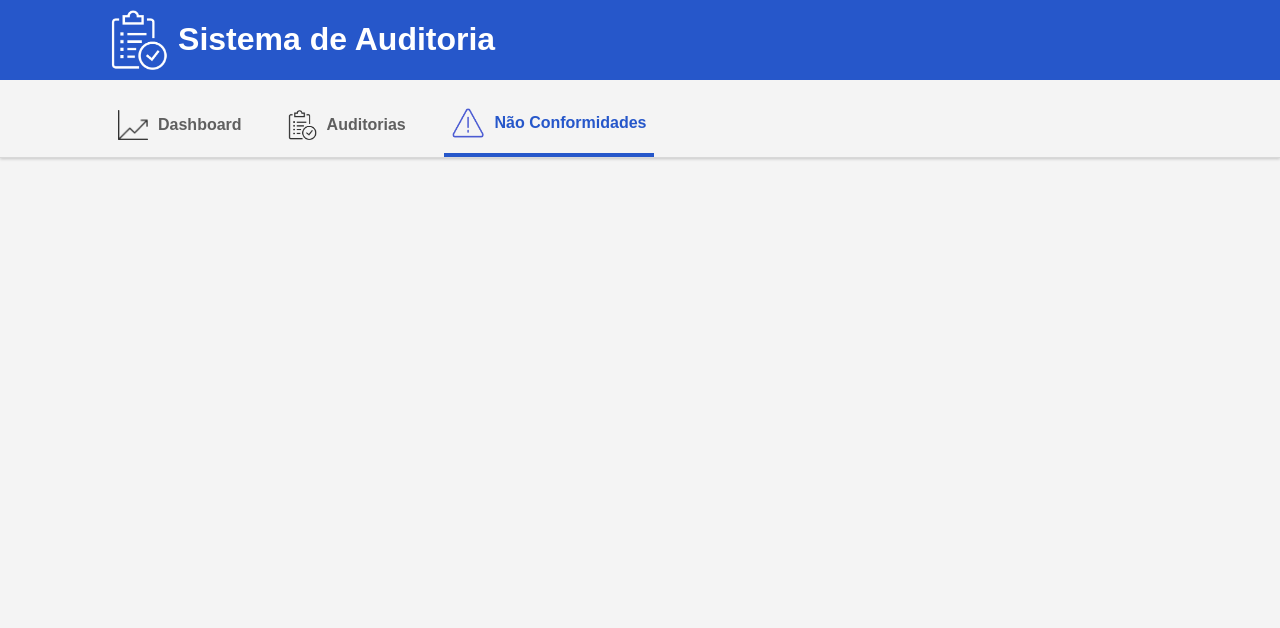
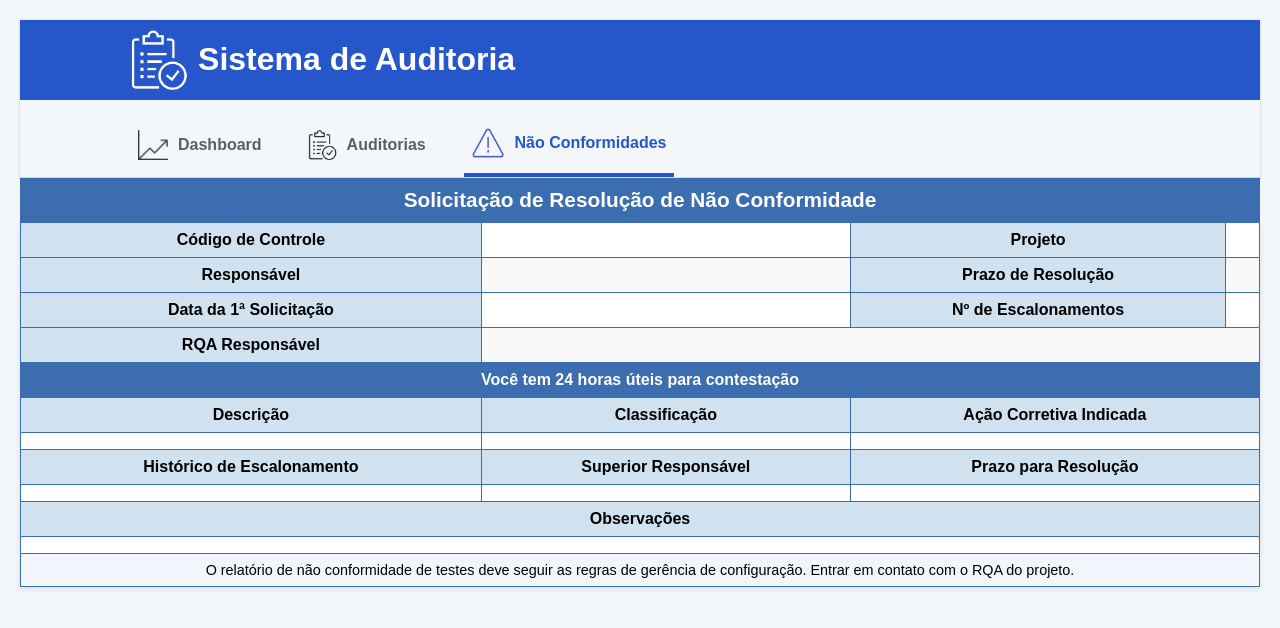
Before and after one commit to ViniciusSoares06/TDE-3-QA, a Flask app: page /NCs in a window 1280 px wide; the page is wider, and only the part inside the window is pictured. Shown: the top 628 px of that part. Run offline with Flask 3, Linux system fonts and the light colour scheme.

Commit message:
Update NCs.html

```diff
--- a/templates/NCs.html
+++ b/templates/NCs.html
@@ -23,5 +23,124 @@
   </style>
   <body>
     {% include 'header.html' %}
+    <!DOCTYPE html>
+<html lang="pt-BR">
+<head>
+  <meta charset="UTF-8">
+  <title>Solicitação de Resolução de Não Conformidade</title>
+  <style>
+    body {
+      font-family: Arial, sans-serif;
+      background-color: #f4f7fa;
+      padding: 20px;
+    }
+
+    table {
+      width: 100%;
+      border-collapse: collapse;
+      background: #fff;
+      box-shadow: 0px 2px 6px rgba(0,0,0,0.1);
+    }
+
+    caption {
+      font-size: 1.3em;
+      font-weight: bold;
+      padding: 10px;
+      background-color: #3b6db0;
+      color: white;
+      text-align: center;
+    }
+
+    th, td {
+      border: 1px solid #3b6db0;
+      padding: 8px;
+      text-align: left;
+    }
+
+    th {
+      background-color: #d0e2f0;
+      text-align: center;
+    }
+
+    tr:nth-child(even) {
+      background-color: #f9f9f9;
+    }
+
+    .section-header {
+      background-color: #3b6db0;
+      color: white;
+      text-align: center;
+      font-weight: bold;
+    }
+  </style>
+</head>
+<body>
+
+  <table>
+    <caption>Solicitação de Resolução de Não Conformidade</caption>
+
+    <tr>
+      <th>Código de Controle</th>
+      <td></td>
+      <th>Projeto</th>
+      <td></td>
+    </tr>
+    <tr>
+      <th>Responsável</th>
+      <td></td>
+      <th>Prazo de Resolução</th>
+      <td></td>
+    </tr>
+    <tr>
+      <th>Data da 1ª Solicitação</th>
+      <td></td>
+      <th>Nº de Escalonamentos</th>
+      <td></td>
+    </tr>
+    <tr>
+      <th>RQA Responsável</th>
+      <td colspan="3"></td>
+    </tr>
+
+    <tr>
+      <td colspan="4" class="section-header">Você tem 24 horas úteis para contestação</td>
+    </tr>
+
+    <tr>
+      <th>Descrição</th>
+      <th>Classificação</th>
+      <th colspan="2">Ação Corretiva Indicada</th>
+    </tr>
+    <tr>
+      <td></td>
+      <td></td>
+      <td colspan="2"></td>
+    </tr>
+
+    <tr>
+      <th>Histórico de Escalonamento</th>
+      <th>Superior Responsável</th>
+      <th colspan="2">Prazo para Resolução</th>
+    </tr>
+    <tr>
+      <td></td>
+      <td></td>
+      <td colspan="2"></td>
+    </tr>
+
+    <tr>
+      <th colspan="4">Observações</th>
+    </tr>
+    <tr>
+      <td colspan="4"></td>
+    </tr>
+
+    <tr>
+      <td colspan="4" style="font-size: 0.9em; text-align: center; background: #f0f6fc;">
+        O relatório de não conformidade de testes deve seguir as regras de gerência de configuração.
+        Entrar em contato com o RQA do projeto.
+      </td>
+    </tr>
+  </table>
   </body>
 </html>
```
